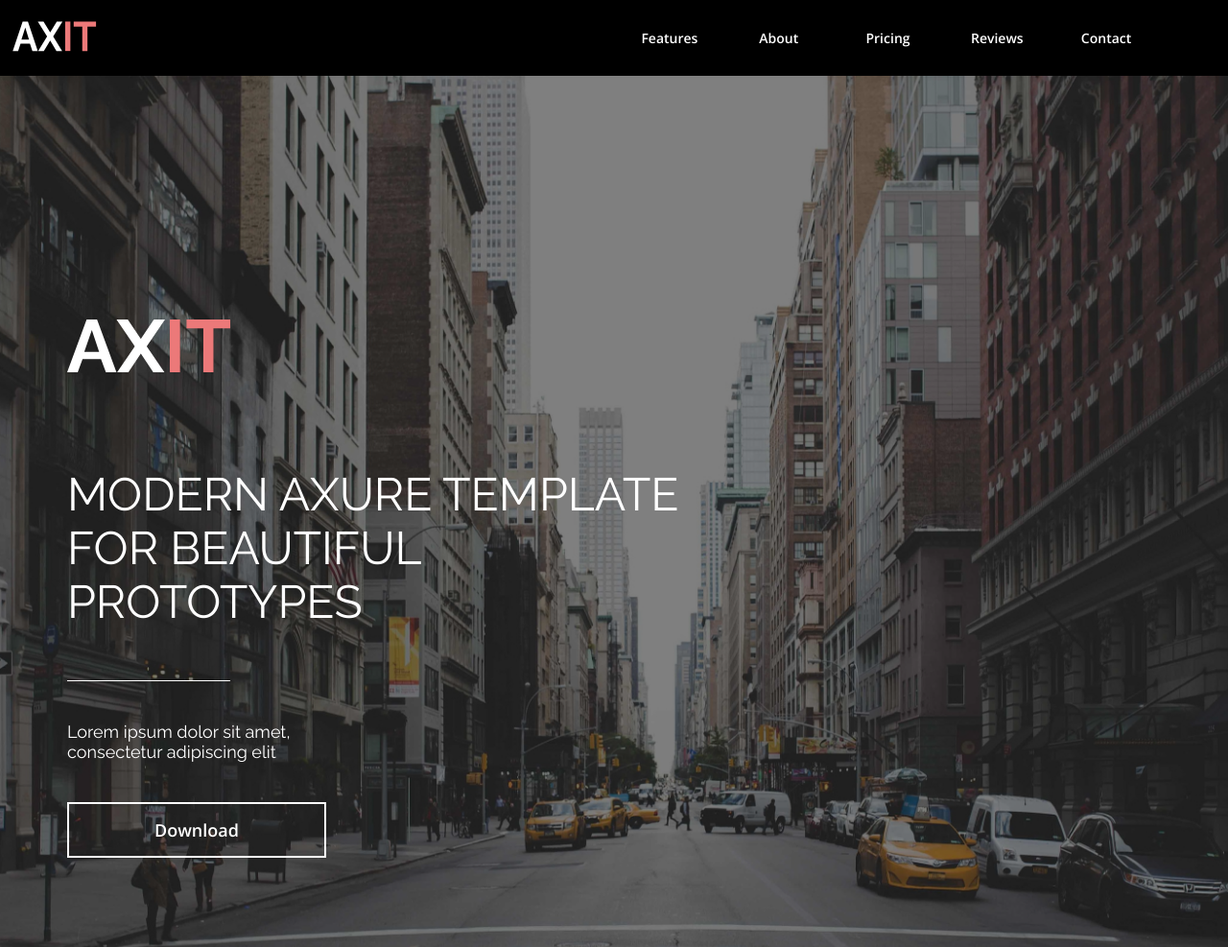
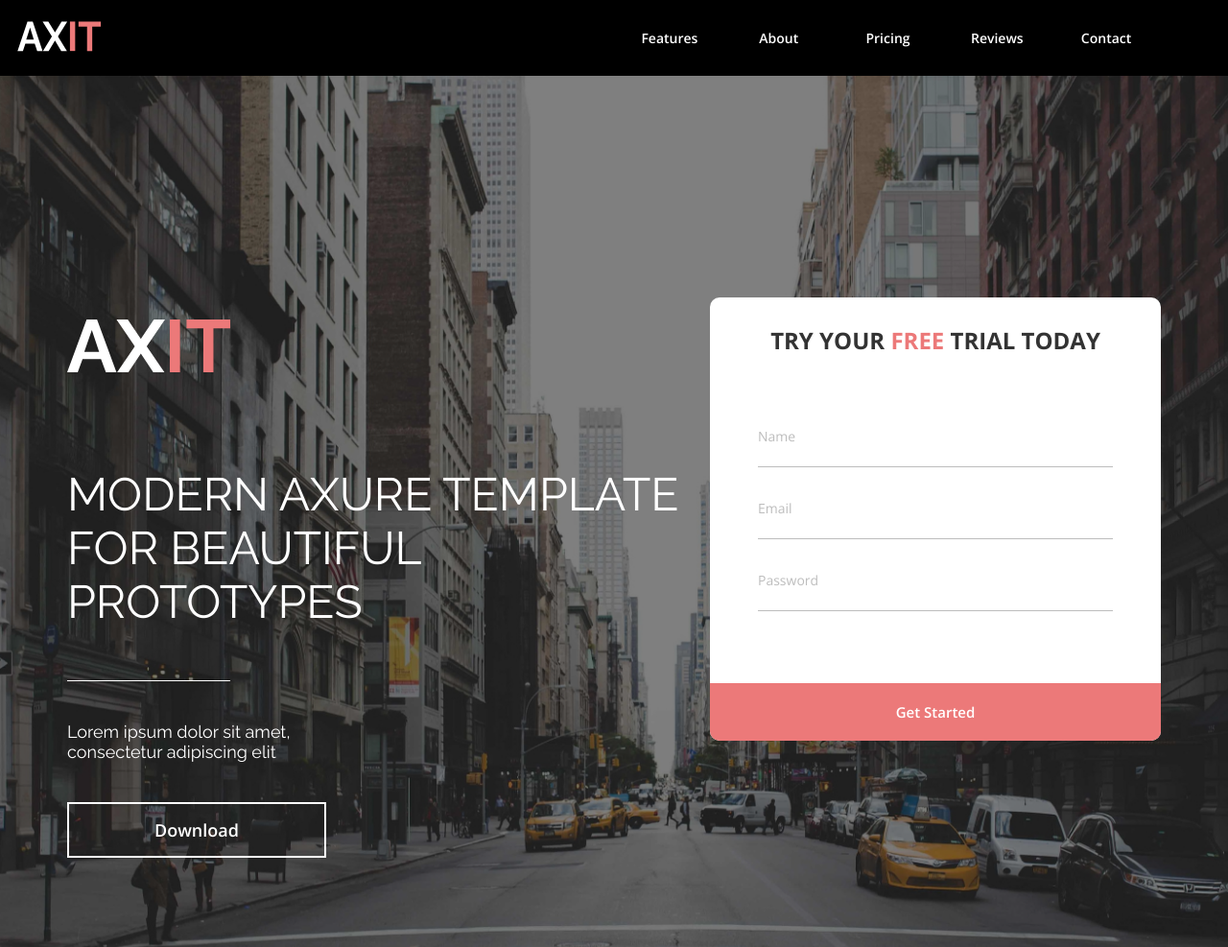
Before and after one commit to ttkorzhik/hometask, a plain HTML site: page flex/index.html in a window 1280 px wide. Shown: the top 987 px of the page at 96% size. Drawn offline with nearby package versions, Linux system fonts and the light colour scheme; files whose address does not match are found by name.

Commit message:
Update HT6

```diff
--- a/flex/css/style.css
+++ b/flex/css/style.css
@@ -387,7 +387,7 @@
 }
 
 .top {
-    background: #000000;
+    background: #000000;;
 }
 .header {
     display: flex;
@@ -397,6 +397,7 @@
 .header-right-navigation {
     display: flex;
     justify-content: right;
+    list-style-type: none;
 }
 .navigation__btn {
     width: 113.8px;
@@ -418,7 +419,7 @@
 }
 .header-left {
     position: relative;
-    left: -5%;
+    right: 51.81px;
     top: 0;
 }
 
@@ -492,6 +493,94 @@
 .banner-content__btn:hover{
     transform: scale(0.8);
 }
+.banner-container {
+    display: flex;
+    justify-content: space-between;
+    align-items: flex-start;
+}
+.banner-form {
+    width: 470px;
+    background: #FFFFFF;
+    border-radius: 10px;
+}
+.form-content {
+    padding: 0 50px 0 50px;
+}
+.banner-form__title {
+    font-family: 'Open Sans';
+    font-style: normal;
+    font-weight: 700;
+    font-size: 24px;
+    line-height: 33px;
+    text-align: center;
+    text-transform: uppercase;
+    color: #333333;
+    padding: 28px 0 29px;
+}
+.banner-form__title--color {
+    font-family: 'Open Sans';
+    font-style: normal;
+    font-weight: 700;
+    font-size: 24px;
+    line-height: 33px;
+    text-align: center;
+    text-transform: uppercase;
+    color: #EC7979;
+}
+.banner-form__block {
+    list-style: none;
+    margin: 45px auto 75px;
+    /*display: flex;*/
+    /*flex-direction: column;*/
+}
+.banner-form__block__item {
+    margin: 0 0 33px;
+}
+.banner-form__block__item p {
+    font-family: 'Open Sans';
+    font-style: normal;
+    font-weight: 400;
+    font-size: 14px;
+    line-height: 19px;
+    color: #BDBDBD;
+}
+.banner-form__block__item input{
+    font-family: 'Open Sans';
+    font-style: normal;
+    font-weight: 400;
+    font-size: 16px;
+    line-height: 16px;
+    width: 370px;
+    border: none;
+    outline: none;
+    border-bottom: 1px solid #BDBDBD;
+}
+.banner-form__block__item input:focus {
+    color: #EC7979;
+}
+
+.banner-form__btn {
+    text-decoration: none;
+    font-family: 'Open Sans';
+    font-style: normal;
+    font-weight: 600;
+    font-size: 15px;
+    line-height: 20px;
+    text-align: center;
+    color: #FFFFFF;
+    background: #EC7979;
+    border-radius: 0px 0px 10px 10px;
+    width: 470px;
+    display: flex;
+    justify-content: center;
+    padding: 20px 0;
+    transition: 0.3s;
+}
+.banner-form__btn:hover {
+    transform: scale(0.8);
+}
+
+
 
 .footer {
     background: #000000;
--- a/flex/index.html
+++ b/flex/index.html
@@ -32,11 +32,33 @@
 <section class="banner">
     <div class="banner-backg">
     <div class="wrapper">
+        <div class="banner-container">
         <div class="banner-content">
             <img src="assets/logobig.svg" alt="logo" class="banner-content__logo">
             <h1 class="banner-content__title">MODERN AXURE TEMPLATE FOR BEAUTIFUL PROTOTYPES</h1>
             <h3 class="banner-content__subtitle">Lorem ipsum dolor sit amet, consectetur adipiscing elit</h3>
             <a href="#" class="banner-content__btn">Download</a>
+        </div>
+            <div class="banner-form">
+                <div class="form-content">
+                <h3 class="banner-form__title">Try Your <span class="banner-form__title--color">FREE</span> Trial Today</h3>
+                    <ul class="banner-form__block">
+                        <li class="banner-form__block__item">
+                            <p>Name</p>
+                            <input type="text"  name="user_name">
+                        </li>
+                        <li class="banner-form__block__item">
+                            <p>Email</p>
+                            <input type="email" name="user_mail">
+                        </li>
+                        <li class="banner-form__block__item">
+                            <p>Password</p>
+                            <input type="password" name="user_password">
+                        </li>
+                    </ul>
+                </div>
+                <a href="#" class="banner-form__btn">Get Started</a>
+            </div>
         </div>
     </div>
     </div>
```
